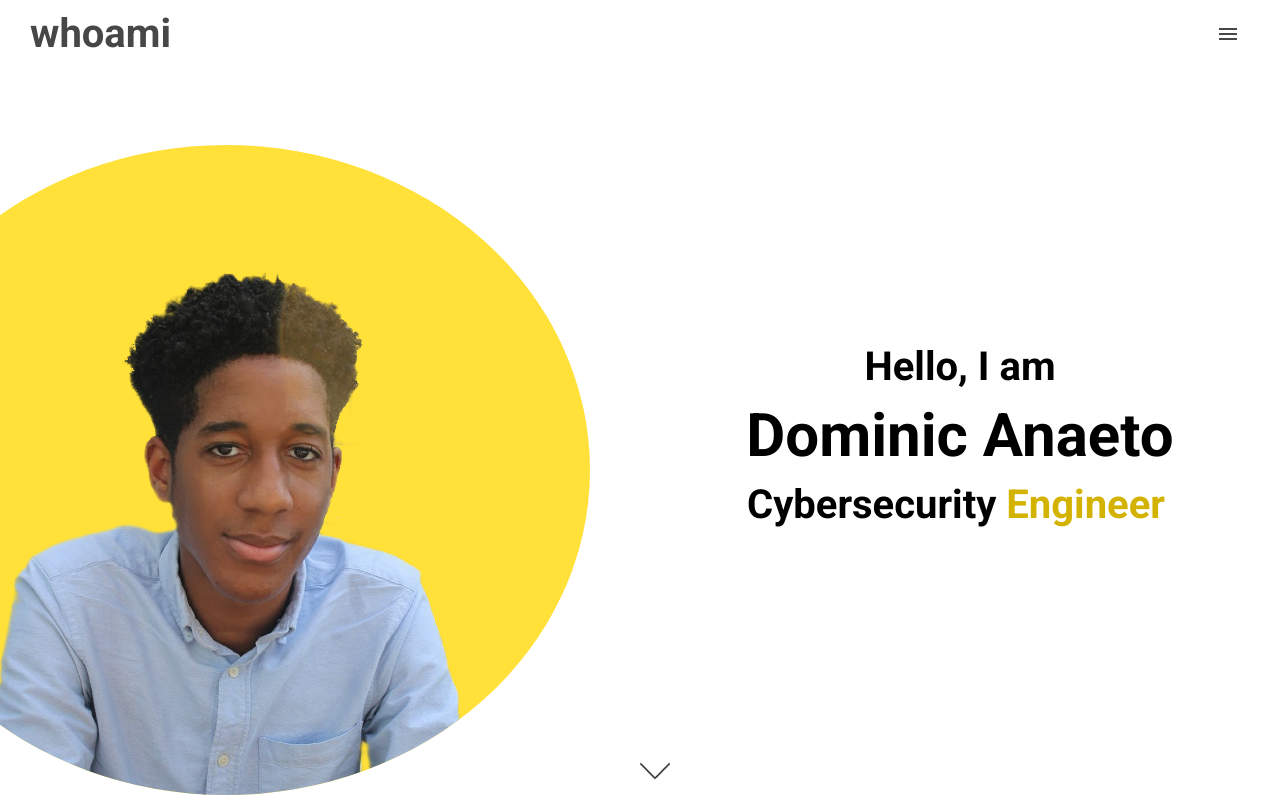
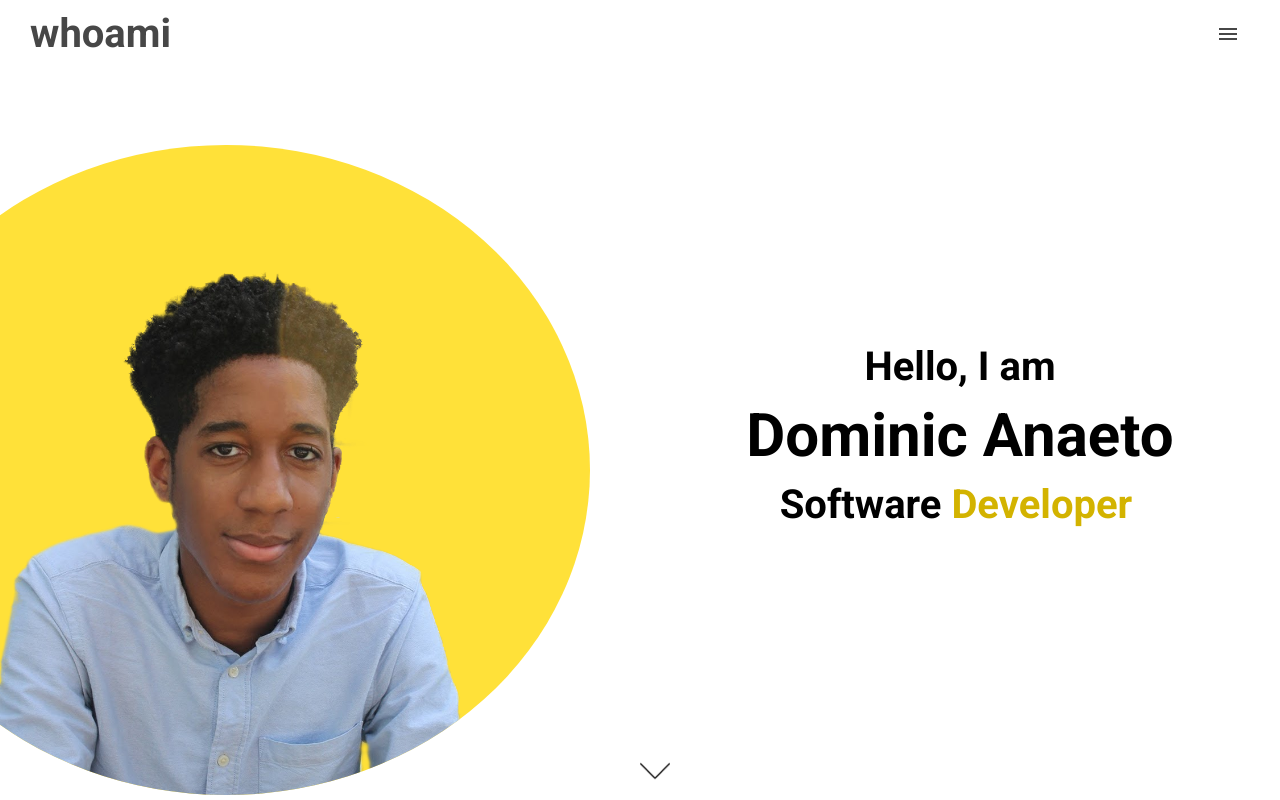
Before and after one commit to DAnaeto/portfolio, a React (Create React App) app: page / in a window 1280 px wide. Built offline with nearby package versions, Linux system fonts and the light colour scheme.

Commit message:
Changed role and portfolio item

```diff
--- a/src/components/introduction/Introduction.jsx
+++ b/src/components/introduction/Introduction.jsx
@@ -9,7 +9,7 @@ export default function Introduction() {
     init(text.current, {
       showCursor: true,
       backDelay: 1500,
-      strings: ["Analyst", "Engineer"],
+      strings: ["Engineer", "Developer"],
     });
   }, []);
 
@@ -29,7 +29,7 @@ export default function Introduction() {
           <h2>Hello, I am</h2>
           <h1>Dominic Anaeto</h1>
           <h3>
-            Cybersecurity <span ref={text}></span>
+            Software <span ref={text}></span>
           </h3>
         </div>
         <a href="#portfolio">
--- a/src/components/portfolio/data.js
+++ b/src/components/portfolio/data.js
@@ -64,20 +64,18 @@ export const data = [
           Strong understanding of Windows and Unix environments
         </p>
         <p className="desc">
+          Hands on experience with Ruby, Python, C, and more
+        </p>
+        <p className="desc">
+          Knowledge of data structures and algorithms
+        </p>
+        <p className="desc">
           Deep understanding of networking concepts (TCP/IP model, DNS, DHCP,
           NAT, BGP, etc.)
         </p>
         <p className="desc">Understanding of the OWASP Top Ten</p>
         <p className="desc">Knowledge of the MVC framework</p>
-        <p className="desc">
-          Hands on experience with tools such as Wireshark, Nmap, Metasploit,
-          Burp Suite, GDB, etc.
-        </p>
         <p className="desc">Hands on development with ReactJS</p>
-        <p className="desc">
-          Experience deploying AWS instances, configuring security groups, and
-          resizing instances
-        </p>
       </div>
     ),
   },
```
